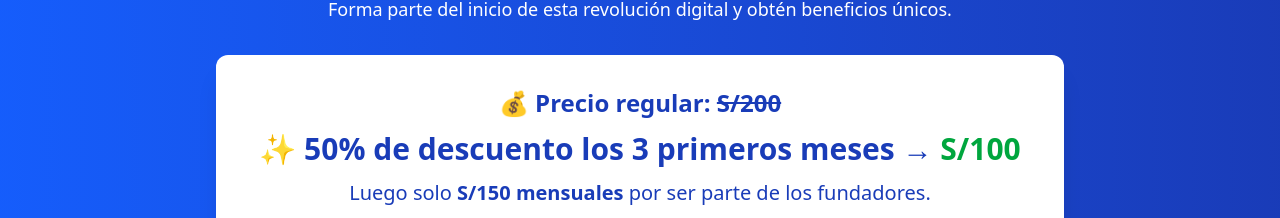
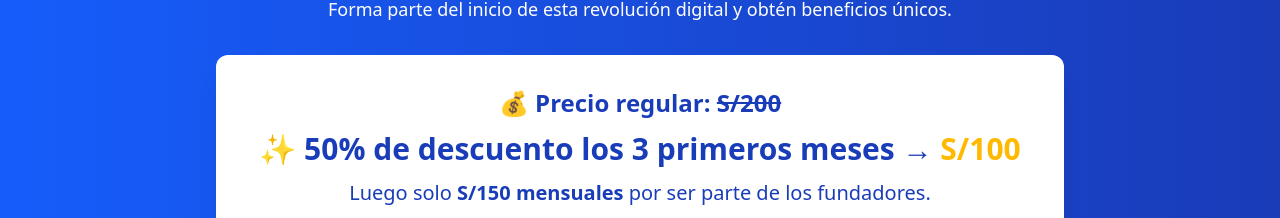
Before and after one commit to SaulSneider7/TiendaX, a website: page index.html in a window 1280 px wide. Shown: the part 1734-1952 px from the top of the page. Drawn offline with nearby package versions, Linux system fonts and the light colour scheme.

Commit message:
gold price

```diff
--- a/index.html
+++ b/index.html
@@ -136,7 +136,7 @@
             <div class="bg-white text-blue-800 rounded-xl p-8 shadow-xl">
                 <p class="text-2xl font-semibold mb-3">💰 Precio regular: <s>S/200</s></p>
                 <p class="text-3xl font-bold mb-3">
-                    ✨ 50% de descuento los 3 primeros meses → <span class="text-green-600">S/100</span>
+                    ✨ 50% de descuento los 3 primeros meses → <span class="text-amber-400">S/100</span>
                 </p>
                 <p class="text-xl mb-6">
                     Luego solo <span class="font-bold">S/150 mensuales</span> por ser parte de los fundadores.
```
Also changed, not shown: assets/output.css.
